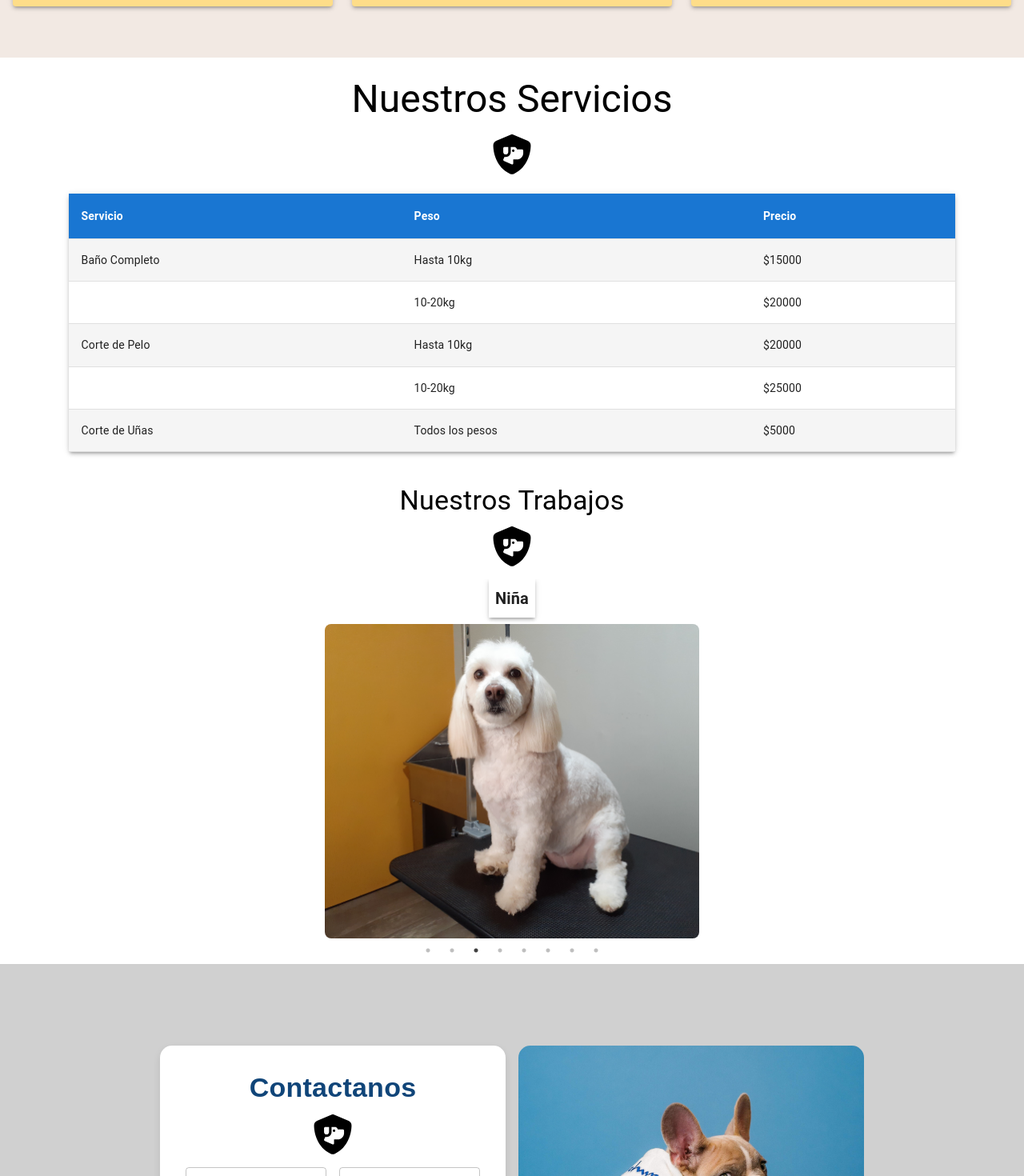
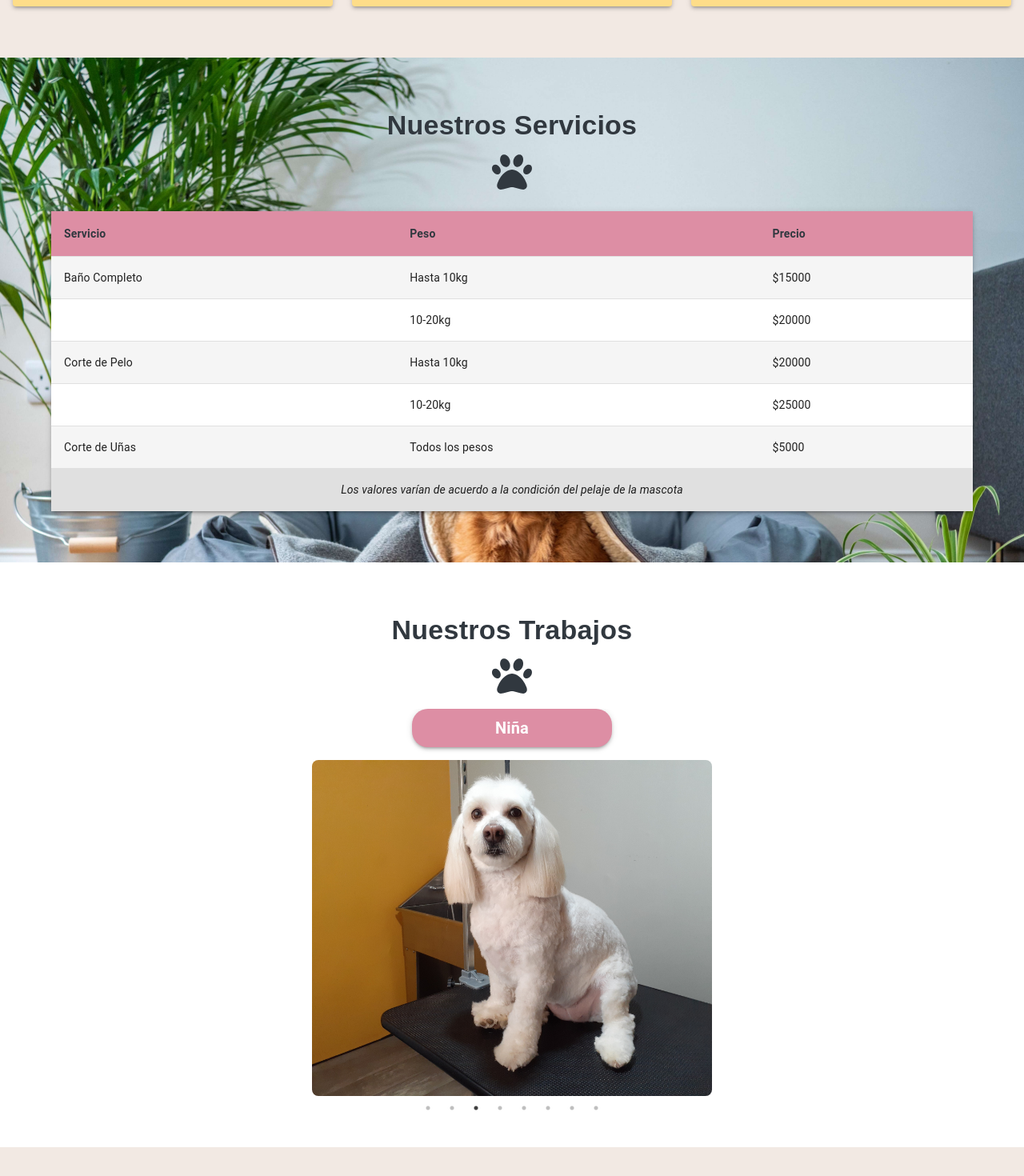
Before and after one commit to bohaz/petfashion, a React (Create React App) app: page / in a window 1280 px wide. Shown: the part 960-2430 px from the top of the page at 80% size. Built offline with nearby package versions, Linux system fonts and the light colour scheme.

Commit message:
Add some styling

```diff
--- a/src/components/BarraDeNavegacion.jsx
+++ b/src/components/BarraDeNavegacion.jsx
@@ -102,7 +102,7 @@ export default function SearchAppBar() {
             edge="start"
             color="inherit"
             aria-label="open drawer"
-            sx={{ mr: 2, color: 'black' }}
+            sx={{ mr: 2, color: '#dd8ea4' }}
             onClick={handleMobileMenuOpen}
           >
             <MenuIcon />
--- a/src/components/ContactPage.jsx
+++ b/src/components/ContactPage.jsx
@@ -4,7 +4,7 @@ import {
   Box, Typography, TextField, Button, Grid,
 } from '@mui/material';
 import { FontAwesomeIcon } from '@fortawesome/react-fontawesome';
-import { faShieldDog } from '@fortawesome/free-solid-svg-icons';
+import { faPaw } from '@fortawesome/free-solid-svg-icons';
 import contactImage from '../assets/contact.jpg';
 
 function Contact({ id }) {
@@ -18,7 +18,7 @@ function Contact({ id }) {
         alignItems: 'center',
         pt: { xs: '10%', md: '8%' },
         pb: '5%',
-        backgroundColor: '#d0d0d0',
+        backgroundColor: '#f2e9e3',
       }}
     >
       <Grid container spacing={2} sx={{ width: { xs: '95%', md: '70%' }, display: 'flex', alignItems: 'stretch' }}>
@@ -41,7 +41,7 @@ function Contact({ id }) {
           gutterBottom
           textAlign="center"
           sx={{
-            color: '#104579',
+            color: '#dd8ea4',
             fontWeight: '700',
             fontFamily: 'Poppins, sans-serif',
           }}
@@ -49,7 +49,7 @@ function Contact({ id }) {
           Contactanos
         </Typography>
         <Box textAlign="center" sx={{ marginBottom: 2 }} >
-        <FontAwesomeIcon icon={faShieldDog} style={{ fontSize: '50px' }} />
+        <FontAwesomeIcon icon={faPaw} style={{ fontSize: '50px', color: '#31383f' }} />
         </Box>
         <form action="https://formspree.io/f/xyyaoqnq" method="POST">
           <Grid container spacing={2}>
@@ -72,9 +72,10 @@ function Contact({ id }) {
                   padding: '10px',
                   borderRadius: '20px',
                   fontWeight: 'bold',
+                  backgroundColor: '#dd8ea4',
                   '&:hover': {
                     backgroundColor: 'white',
-                    color: 'primary.main',
+                    color: '#dd8ea4',
                   },
                 }}
               >
--- a/src/components/HomePage.jsx
+++ b/src/components/HomePage.jsx
@@ -12,7 +12,7 @@ function HomePage() {
         Bienvenido a PetFashion
       </Typography>
       <Typography variant="h5" sx={{ textAlign: 'center', marginBottom: 4 }}>
-        Tu peluquería canina de confianza
+      Especialistas en estética canina.
       </Typography>
 
       <AboutPage />
--- a/src/components/ListaDeServicios.jsx
+++ b/src/components/ListaDeServicios.jsx
@@ -1,7 +1,8 @@
 import React from "react";
 import { Typography, Table, TableBody, TableCell, TableHead, TableRow, Box } from '@mui/material';
 import { FontAwesomeIcon } from '@fortawesome/react-fontawesome';
-import { faShieldDog } from '@fortawesome/free-solid-svg-icons';
+import { faPaw } from '@fortawesome/free-solid-svg-icons';
+import backgroundImage from '../assets/background.jpg';
 import Paper from '@mui/material/Paper';
 
 function ListaDeServicios() {
@@ -29,22 +30,40 @@ function ListaDeServicios() {
     },
   ];
 
-
-  return (
-    <Box sx={{ margin: 3, display: 'flex', flexDirection: 'column', alignItems: 'center' }}>
-      <Typography variant="h3" textAlign="center" gutterBottom >
+ return (
+  <Box sx={{
+    backgroundImage: `url(${backgroundImage})`,
+    backgroundAttachment: 'fixed',
+    backgroundSize: 'cover',
+    width: '100%',
+    display: 'flex',
+    flexDirection: 'column',
+    alignItems: 'center',
+    pb: '5%',
+    pt: '5%'
+  }}>
+      <Typography
+          variant="h4"
+          component="h2"
+          gutterBottom
+          textAlign="center"
+          sx={{
+            color: '#31383f',
+            fontWeight: '700',
+            fontFamily: 'Poppins, sans-serif',
+          }}
+        >
         Nuestros Servicios
       </Typography>
-      <FontAwesomeIcon icon={faShieldDog} style={{ fontSize: '50px' }} />
+      <FontAwesomeIcon icon={faPaw} style={{ fontSize: '50px', color: '#31383f' }} />
 
       <Paper elevation={3} sx={{ width: '90%', mt: 3 }}>
-
         <Table>
-          <TableHead sx={{ backgroundColor: '#1976d2' }}>
+          <TableHead sx={{ backgroundColor: '#dd8ea4' }}>
             <TableRow>
-              <TableCell sx={{ color: 'white', fontWeight: 'bold' }}>Servicio</TableCell>
-              <TableCell sx={{ color: 'white', fontWeight: 'bold' }}>Peso</TableCell>
-              <TableCell sx={{ color: 'white', fontWeight: 'bold' }}>Precio</TableCell>
+              <TableCell sx={{ color: '#31383f', fontWeight: 'bold' }}>Servicio</TableCell>
+              <TableCell sx={{ color: '#31383f', fontWeight: 'bold' }}>Peso</TableCell>
+              <TableCell sx={{ color: '#31383f', fontWeight: 'bold' }}>Precio</TableCell>
             </TableRow>
           </TableHead>
           <TableBody>
@@ -57,6 +76,11 @@ function ListaDeServicios() {
                 </TableRow>
               ))
             ))}
+            <TableRow>
+              <TableCell colSpan={3} sx={{ textAlign: 'center', fontStyle: 'italic', backgroundColor: '#e0e0e0' }}>
+                Los valores varían de acuerdo a la condición del pelaje de la mascota
+              </TableCell>
+            </TableRow>
           </TableBody>
         </Table>
       </Paper>
--- a/src/components/Trabajos.jsx
+++ b/src/components/Trabajos.jsx
@@ -14,7 +14,7 @@ import image8 from '../assets/8.png';
 import image9 from '../assets/9.png';
 import image10 from '../assets/10.png';
 import { FontAwesomeIcon } from '@fortawesome/react-fontawesome';
-import { faShieldDog } from '@fortawesome/free-solid-svg-icons';
+import { faPaw } from '@fortawesome/free-solid-svg-icons';
 
 const images = [
   {
@@ -63,12 +63,22 @@ function SwipeableTextMobileStepper() {
   };
 
   return (
-    <Box sx={{ padding: 2, maxWidth: { xs: '350px', md: '500px' }, margin: 'auto', pb: 4 }}>
-       <Typography variant="h4" gutterBottom textAlign="center" >
+    <Box sx={{ maxWidth: { xs: '350px', md: '500px' }, margin: 'auto', pb: '5%', pt: '5%' }}>
+       <Typography
+          variant="h4"
+          component="h2"
+          gutterBottom
+          textAlign="center"
+          sx={{
+            color: '#31383f',
+            fontWeight: '700',
+            fontFamily: 'Poppins, sans-serif',
+          }}
+        >
         Nuestros Trabajos
       </Typography>
       <Box textAlign="center" sx={{ marginBottom: 2 }}>
-        <FontAwesomeIcon icon={faShieldDog} style={{ fontSize: '50px' }} />
+      <FontAwesomeIcon icon={faPaw} style={{ fontSize: '50px', color: '#31383f'}} />
       </Box>
       <Slider {...settings}>
         {images.map((image, index) => (
@@ -79,9 +89,12 @@ function SwipeableTextMobileStepper() {
                 elevation={3}
                 sx={{
                   margin: 'auto',
-                  marginBottom: 1,
+                  marginBottom: 2,
                   padding: 1,
-                  maxWidth: 'fit-content',
+                  maxWidth: '50%',
+                  borderRadius: '20px',
+                  backgroundColor: '#dd8ea4',
+                  color: 'white',
                 }}
               >
                 <Typography variant="h6" sx={{ fontWeight: 'bold' }}>{image.label}</Typography>
```
